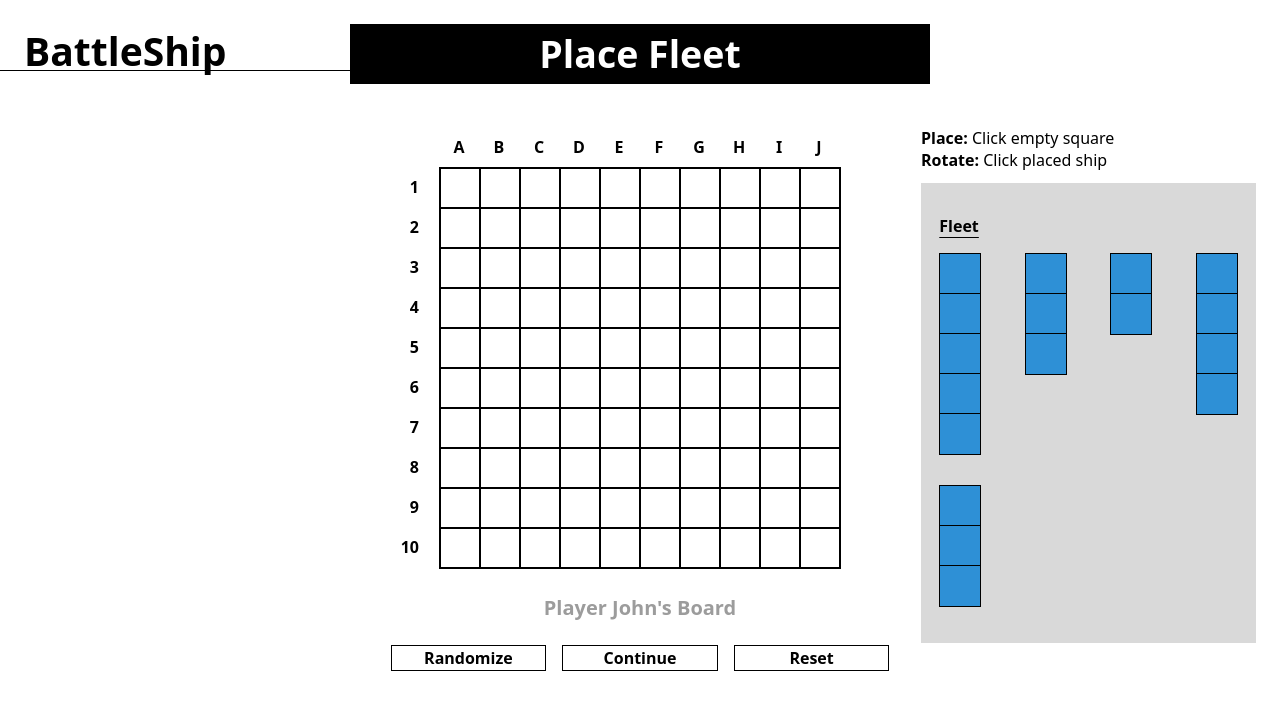
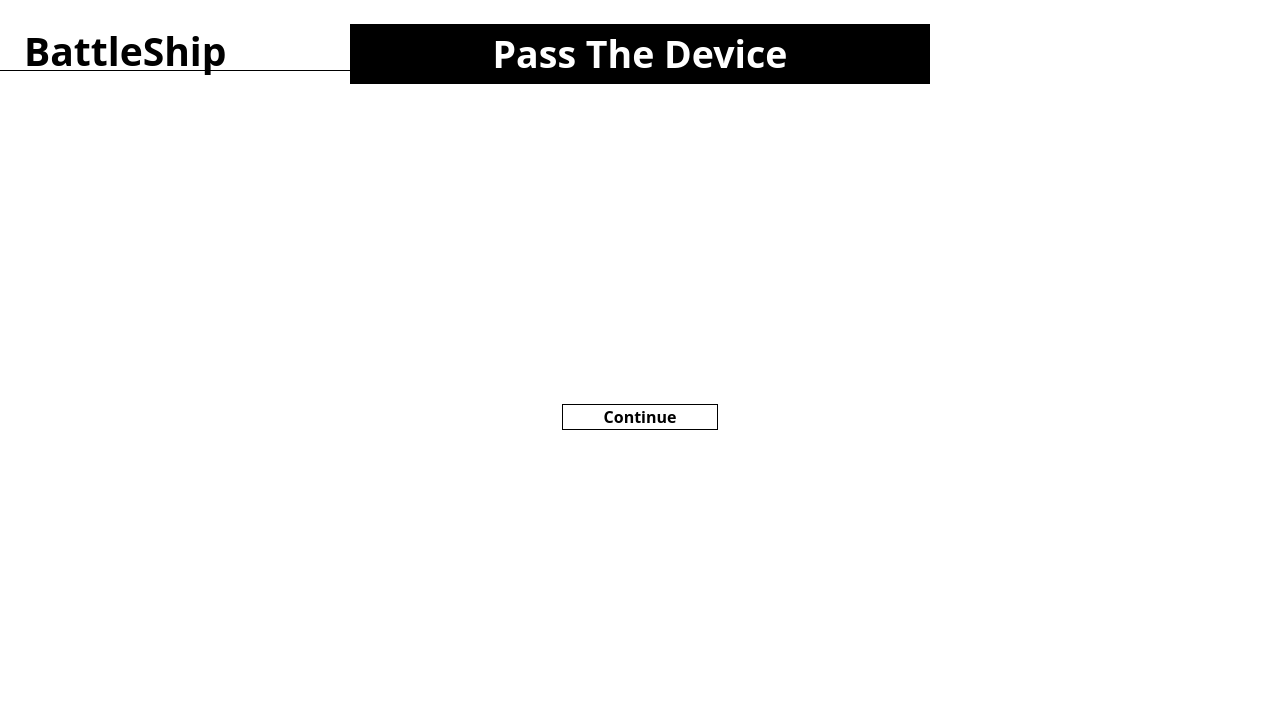
Before and after one commit to NirmalSubedi/odin-battleship, a website built with webpack: page src/ui/template.html in a window 1280 px wide. Built offline with nearby package versions, Linux system fonts and the light colour scheme.

Commit message:
style: pass screen

```diff
--- a/src/ui/styles.css
+++ b/src/ui/styles.css
@@ -532,18 +532,20 @@
 }
 
 .buttons > * {
+  display: none;
+  border-radius: 0;
+  border: var(--bd-xsm) solid var(--clr-text);
+
   background: var(--clr-bg);
   color: var(--clr-text);
-  border-radius: 0;
-  border: var(--bd-xsm) solid var(--clr-text);
-  display: none;
 }
 
 .buttons > *:focus {
+  outline: var(--bd-xsm) solid var(--clr-text);
+  outline-offset: 3px;
+
   background: var(--clr-gray-400);
   color: var(--clr-bg);
-  outline: var(--bd-xsm) solid var(--clr-text);
-  outline-offset: 3px;
 }
 
 .buttons > *:hover {
@@ -570,3 +572,7 @@
 [data-screen="over"] .buttons .rematch {
   display: block;
 }
+
+[data-screen="pass"] .buttons {
+  margin-top: 40vh;
+}
--- a/src/ui/template.html
+++ b/src/ui/template.html
@@ -8,10 +8,10 @@
 
   <body>
     <!-- screens: mode, name, fleet, pass, over, player1, player2 -->
-    <div class="screen-overlay" data-screen="fleet">
+    <div class="screen-overlay" data-screen="pass">
       <header>
         <h1 class="game-name">BattleShip</h1>
-        <div class="announce"><span class="message">Place Fleet</span></div>
+        <div class="announce"><span class="message">Pass The Device</span></div>
       </header>
 
       <div class="instructions">
```
